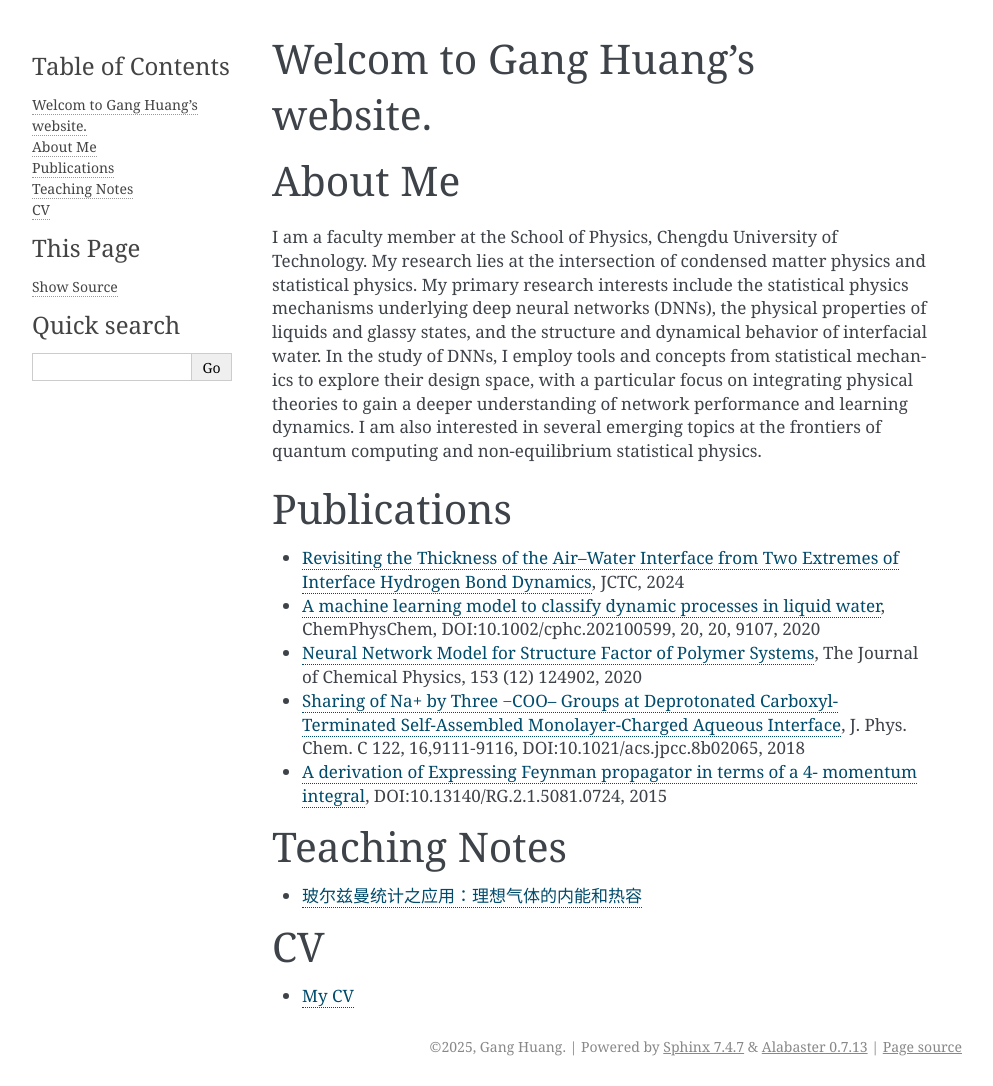
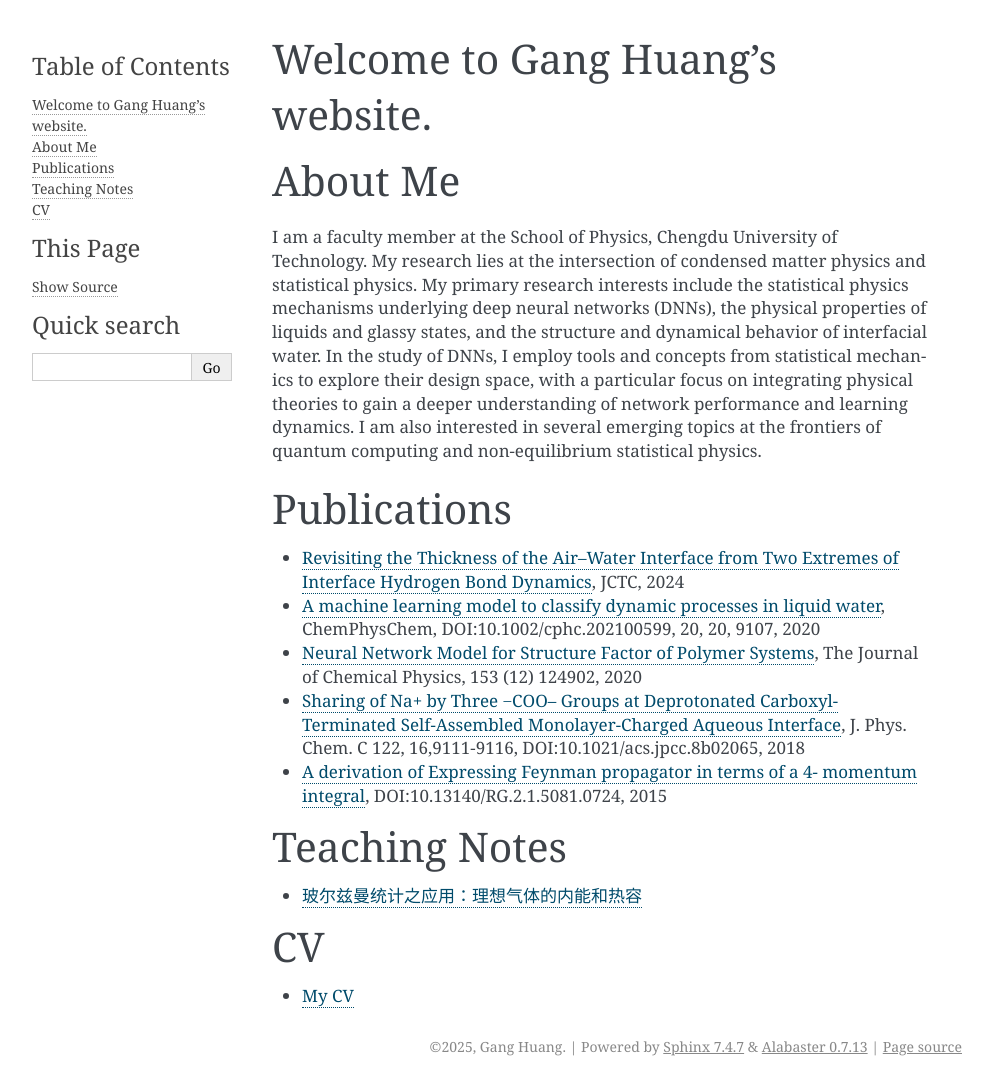
Before and after one commit to hg08/hg08.github.io, a Sphinx documentation site: the page built from doc/home.md, in a window 1280 px wide. Shown: the whole page, without its empty margins (148-1141 px from the left). Built offline with Sphinx 7.4.7, drawn with Linux system fonts in a browser that asks for light colours.

Commit message:
fix welcome

```diff
--- a/doc/home.md
+++ b/doc/home.md
@@ -1,4 +1,4 @@
-# Welcom to Gang Huang's website.
+# Welcome to Gang Huang's website.
 
 # About Me
 I am a faculty member at the School of Physics, Chengdu University of Technology.
```
